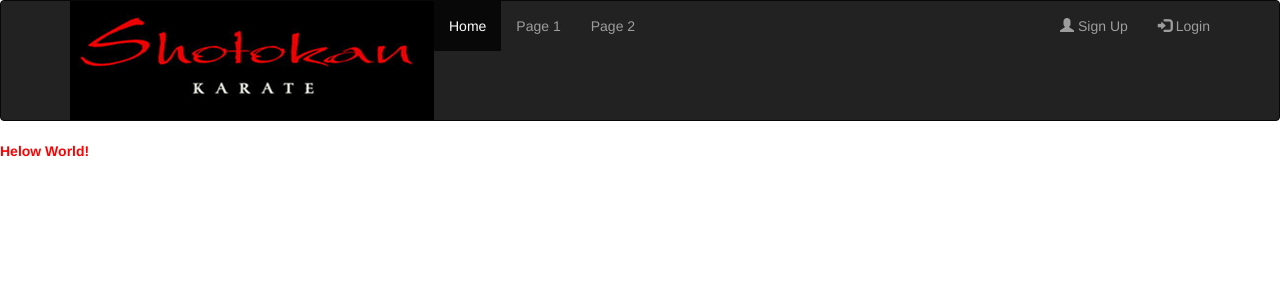
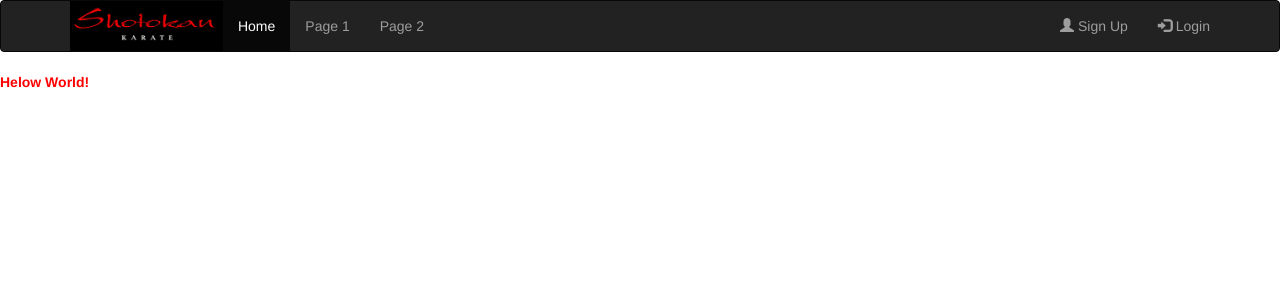
Before and after one commit to Shaga-Matula/pgcipp4, a Django app: page / in a window 1280 px wide. Shown: the top 300 px of the page. Run offline with Django 3.2, Linux system fonts and the light colour scheme; some libraries are stand-ins or nearby versions.

Commit message:
navbar center

```diff
--- a/static/css/style.css
+++ b/static/css/style.css
@@ -1,3 +1,7 @@
 .testcss{
     color:red
 }
+
+.shoto_logo{
+    height: 50px;
+}
--- a/templates/shoto.html
+++ b/templates/shoto.html
@@ -23,15 +23,15 @@
 
 
 </head>
-<nav class="navbar navbar-inverse shoto_logo">
+<nav class="navbar navbar-inverse ">
     <div class="container ">
-        <div class="navbar-header main_logo">
+        <div class="navbar-header">
 
             <img src="{% static 'images/main_logo.png' %}" class="shoto_logo" alt="Shotokan Logo">
         </div>
-        <ul class="nav navbar-nav ">
+        <ul class="nav navbar-nav">
             <li class="active"><a href="#">Home</a></li>
-            <li class="text-center"><a href="#">Page 1</a></li>
+            <li><a href="#">Page 1</a></li>
             <li><a href="#">Page 2</a></li>
         </ul>
         <ul class="nav navbar-nav navbar-right">
```
